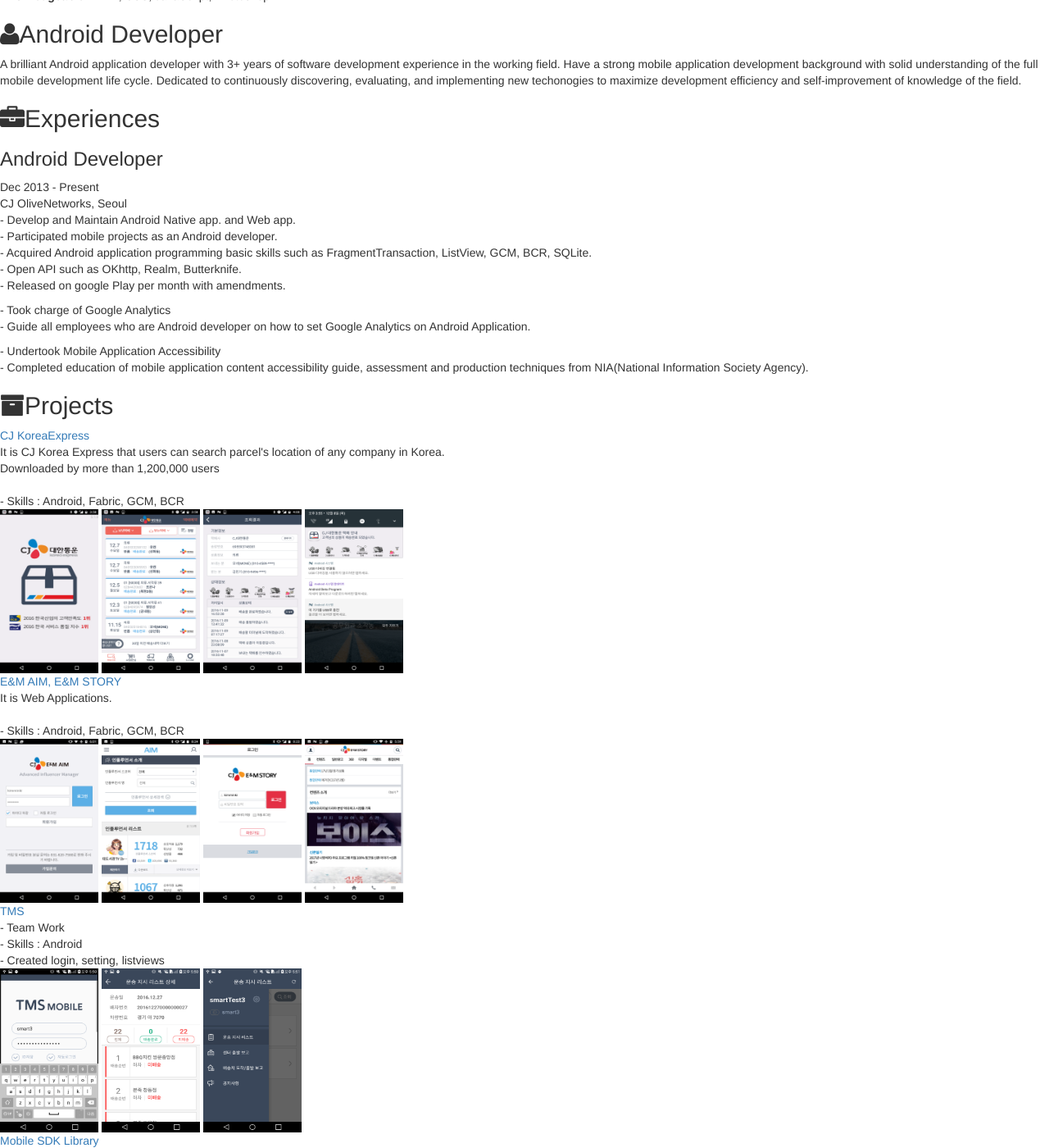
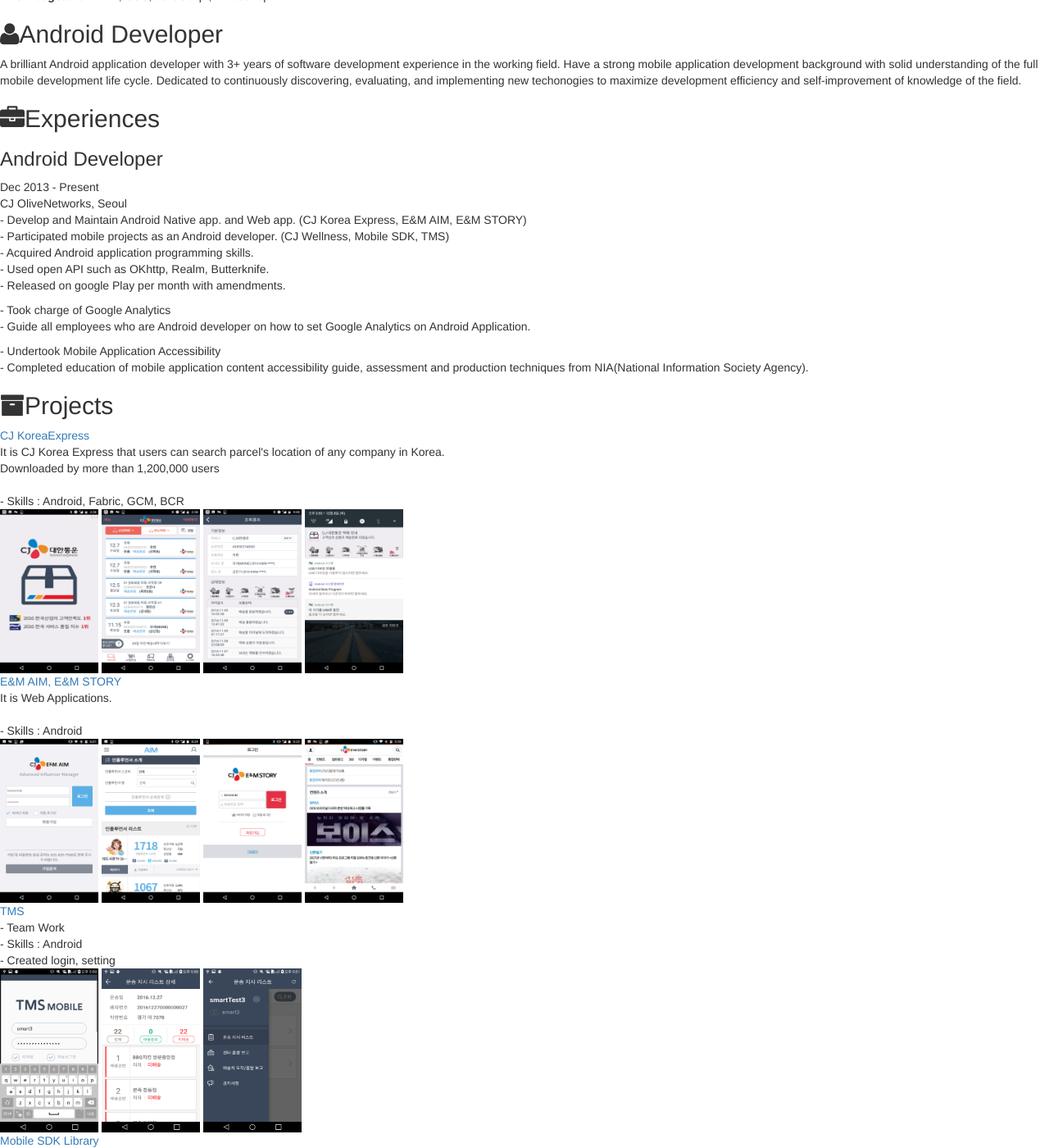
Before and after one commit to kimminkiki/kimminkiki.github.io, a Jekyll site: the page built from index.html, in a window 1280 px wide and 1400 px high, scrolled down 1157 px. Shown: the whole window at 82% size. Built offline with Jekyll 4.4.1, drawn with Linux system fonts in a browser that asks for light colours; some of the changed text lies outside the part shown.

```diff
--- a/_includes/experience.html
+++ b/_includes/experience.html
@@ -10,16 +10,17 @@
                         <div class="company">CJ OliveNetworks, Seoul</div>
                     </div><!--//meta-->
                     <div class="details">
-                        <p>- Develop and Maintain Android Native app. and Web app.
-                        <br>- Participated mobile projects as an Android developer.
-                        <br>- Acquired Android application programming basic skills such as FragmentTransaction, ListView, GCM, BCR, SQLite.
-                        <br>- Open API such as OKhttp, Realm, Butterknife.
+                        <p>- Develop and Maintain Android Native app. and Web app. (CJ Korea Express, E&M AIM, E&M STORY)
+                        <br>- Participated mobile projects as an Android developer. (CJ Wellness, Mobile SDK, TMS)
+                        <br>- Acquired Android application programming skills.
+                        <br>- Used open API such as OKhttp, Realm, Butterknife.
                         <br>- Released on google Play per month with amendments.<br></p>
 
+                        <p>- Took charge of Google Analytics
+                        <br>- Guide all employees who are Android developer on how to set Google Analytics on Android Application.</p>
 
-                        <p>- Took charge of Google Analytics<br>- Guide all employees who are Android developer on how to set Google Analytics on Android Application.</p>
-
-                        <p>- Undertook Mobile Application Accessibility<br>- Completed education of mobile application content accessibility guide, assessment and production techniques from NIA(National Information Society Agency).</p>
+                        <p>- Undertook Mobile Application Accessibility
+                        <br>- Completed education of mobile application content accessibility guide, assessment and production techniques from NIA(National Information Society Agency).</p>
 
                     </div><!--//details-->
 
--- a/_includes/projects.html
+++ b/_includes/projects.html
@@ -14,7 +14,7 @@
                 <div class="item">
                     <span class="project-title"><a href="#" target="_blank">E&M AIM, E&M STORY</a></span>
                     <span class="project-tagline"> <br>It is Web Applications.<br>
-                    <br> - Skills : Android, Fabric, GCM, BCR <br>
+                    <br> - Skills : Android <br>
                     <img src ="assets/images/aim01.png" width="120" height="200">
                     <img src ="assets/images/aim02.png" width="120" height="200">
                     <img src ="assets/images/story01.png" width="120" height="200">
@@ -22,7 +22,7 @@
                 </div><!--//item-->
 
                  <div class="item">
-                    <span class="project-title"><a href="#" target="_blank">TMS</a></span><span class="project-tagline"><br> - Team Work<br> - Skills : Android <br> - Created login, setting, listviews <br>
+                    <span class="project-title"><a href="#" target="_blank">TMS</a></span><span class="project-tagline"><br> - Team Work<br> - Skills : Android <br> - Created login, setting <br>
                     <img src ="assets/images/tms01.png" width="120" height="200">
                     <img src ="assets/images/tms02.png" width="120" height="200">
                     <img src ="assets/images/tms03.png" width="120" height="200"></span>
@@ -31,7 +31,8 @@
 
                 <div class="item">
                     <span class="project-title"><a href="#" target="_blank">Mobile SDK Library</a></span>
-                    <span class="project-tagline"><br>It is Mobile Library for using in mobile projects.<br>Awarded Technical Innovation in the company<br>- Team Work<br>- Skills : Android, Realm, Glide, Naver Map API, Google Map API. <br>- Developed Database Helper, Image Manager and Map Helper</span>
+                    <span class="project-tagline"><br>It is Mobile Library for using in mobile projects.<br>Awarded Technical Innovation in the company
+                    <br>- Team Work<br>- Skills : Android, Realm, Glide, Naver Map API, Google Map API. <br>- Developed Database Helper, Image Manager and Map Helper</span>
                 </div><!--//item-->
 
                 <div class="item">
@@ -44,15 +45,15 @@
                     <span class="project-tagline"><br>Simple weather application.<br> - Solo work.<br> - Skills : Android, OKhttp, Butterknife, Firebase Storage, apixu weather API </span>
                 </div><!--//item-->
                 <div class="item">
-                    <span class="project-title"><a href="#" target="_blank">Colorgram</a></span> <span class="project-tagline"><br> Record your happiness everyday.<br> - Solo work. Android, Realm, Butterknife. </span>
+                    <span class="project-title"><a href="#" target="_blank">Colorgram</a></span> <span class="project-tagline"><br> Record your happiness everyday.<br>- Solo work.<br>Skills - Android, Realm, Butterknife. </span>
                 </div><!--//item-->
 
                 <div class="item">
-                    <span class="project-title"><a href="#" target="_blank">Crash Reporter</a></span> <span class="project-tagline"><br>It is Crash Reporter that enable to get all error messages from other applications that the company managed.<br> - Solo work<br> - Skills : Android, UrQA, http-client networking, JSON parsing<br>
+                    <span class="project-title"><a href="#" target="_blank">Crash Reporter</a></span> <span class="project-tagline"><br>It is Crash Reporter that enable to get all error messages from other applications that the company managed.<br> - Solo work<br> - Skills : Android, UrQA<br>
                     <video src = "assets/video/reporter.mp4" width="240" height="200"></span>
                 </div><!--//item-->
                 <div class="item">
-                    <span class="project-title"><a href="#" target="_blank">ONESTER MAKER</a></span> <span class="project-tagline"><br>It is ONESTER MAKER that can make user's onster level up to solve VOC about CJ ONSTER level.<br> - Solo work<br> - Skills : Android, layout animation, http-client Networking, JasonParsing <br>
+                    <span class="project-title"><a href="#" target="_blank">ONESTER MAKER</a></span> <span class="project-tagline"><br>It is ONESTER MAKER that can make user's onster level up to solve VOC about CJ ONSTER level.<br> - Solo work<br> - Skills : Android, http-client Networking <br>
                     <video src = "assets/video/onester.mp4" width="240" height="200"> </span>
                 </div><!--//item-->
 
```
Also changed, not shown: 2 other files.
